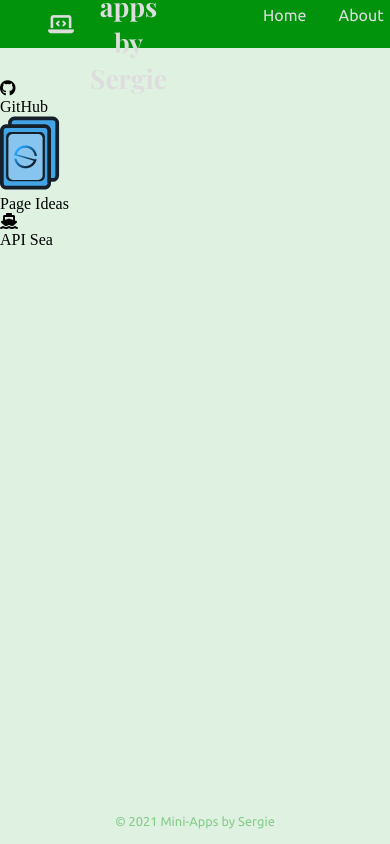
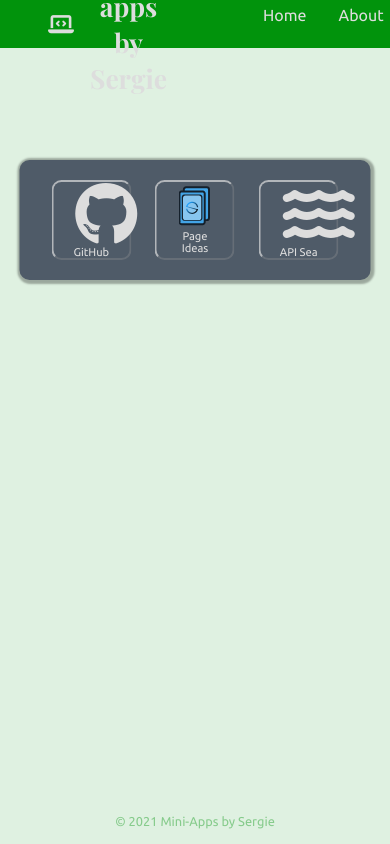
Before and after one commit to Sergie-AGA/Mini_Apps, a React (Create React App) app: page /more in a window 390 px wide. Shown: the top 844 px of the page. Built offline with nearby package versions, Linux system fonts and the light colour scheme.

Commit message:
Styled the more resources page

```diff
--- a/public/css/style.css
+++ b/public/css/style.css
@@ -155,7 +155,8 @@ a {
   max-width: 1100px;
   border-radius: 10px;
   padding: 20px;
-  font-family: "Ubuntu", sans-serif; }
+  font-family: "Ubuntu", sans-serif;
+  box-shadow: 1px 1px 2px 3px rgba(0, 0, 0, 0.3); }
   @media screen and (max-width: 1024px) {
     .about {
       width: 95%;
@@ -173,6 +174,85 @@ a {
     text-align: justify;
     font-size: 1rem;
     margin: 0.8rem; }
+
+.more {
+  background-color: #4f5b68;
+  border-radius: 10px;
+  padding: 20px;
+  text-align: justify;
+  width: 40%;
+  position: absolute;
+  left: 50%;
+  top: 20rem;
+  transform: translatex(-50%);
+  box-shadow: 1px 1px 2px 3px rgba(0, 0, 0, 0.3); }
+  @media screen and (max-width: 1024px) {
+    .more {
+      width: 60%;
+      top: 15rem; } }
+  @media screen and (max-width: 768px) {
+    .more {
+      width: 90%;
+      top: 10rem; } }
+  .more__box {
+    display: flex;
+    align-items: center;
+    justify-content: space-around;
+    flex-wrap: wrap; }
+  .more__buttons {
+    text-align: center;
+    padding: 5px;
+    border-radius: 10px;
+    width: 8rem;
+    height: 8rem;
+    border-top: solid 2px rgba(221, 221, 221, 0.7);
+    border-right: solid 2px rgba(157, 157, 157, 0.3);
+    border-bottom: solid 2px rgba(157, 157, 157, 0.3);
+    border-left: solid 2px rgba(221, 221, 221, 0.7);
+    cursor: pointer;
+    transition: 0.3s;
+    position: relative; }
+    @media screen and (max-width: 1024px) {
+      .more__buttons {
+        width: 6.5rem;
+        height: 6.5rem; } }
+    @media screen and (max-width: 768px) {
+      .more__buttons {
+        width: 5rem;
+        height: 5rem; } }
+    .more__buttons__container {
+      position: absolute;
+      top: 50%;
+      left: 50%;
+      transform: translate(-50%, -50%); }
+    .more__buttons:active {
+      border-top: solid 2px rgba(157, 157, 157, 0.3);
+      border-right: solid 2px rgba(221, 221, 221, 0.7);
+      border-bottom: solid 2px rgba(221, 221, 221, 0.7);
+      border-left: solid 2px rgba(157, 157, 157, 0.3); }
+    .more__buttons:hover {
+      background-color: rgba(55, 55, 55, 0.6); }
+    .more__buttons__icon {
+      width: 4rem;
+      font-size: 4rem;
+      color: #ddd;
+      fill: #ddd; }
+      @media screen and (max-width: 1024px) {
+        .more__buttons__icon {
+          width: 3rem; } }
+      @media screen and (max-width: 768px) {
+        .more__buttons__icon {
+          width: 2rem; } }
+    .more__buttons__label {
+      font-family: "Ubuntu", sans-serif;
+      font-weight: 400;
+      color: #ddd; }
+      @media screen and (max-width: 1024px) {
+        .more__buttons__label {
+          font-size: 0.8rem; } }
+      @media screen and (max-width: 768px) {
+        .more__buttons__label {
+          font-size: 0.7rem; } }
 
 .footer {
   position: fixed;
--- a/sass/_layout.scss
+++ b/sass/_layout.scss
@@ -122,7 +122,7 @@
   border-radius: 10px;
   padding: 20px;
   font-family: $font-sans;
-
+  box-shadow: 1px 1px 2px 3px rgba($color: #000000, $alpha: 0.3);
   @media screen and (max-width: $tablet) {
     width: 95%;
     padding: 7px;
@@ -145,6 +145,91 @@
   }
 }
 
+// MORE SECTION
+.more {
+  background-color: color(greyed-out);
+  border-radius: 10px;
+  padding: 20px;
+  text-align: justify;
+  width: 40%;
+  position: absolute;
+  left: 50%;
+  top: 20rem;
+  transform: translatex(-50%);
+  box-shadow: 1px 1px 2px 3px rgba($color: #000000, $alpha: 0.3);
+  @media screen and (max-width: $tablet) {
+    width: 60%;
+    top: 15rem;
+  }
+  @media screen and (max-width: $mobile) {
+    width: 90%;
+    top: 10rem;
+  }
+  &__box {
+    display: flex;
+    align-items: center;
+    justify-content: space-around;
+    flex-wrap: wrap;
+  }
+  &__buttons {
+    text-align: center;
+    padding: 5px;
+    border-radius: 10px;
+    width: 8rem;
+    height: 8rem;
+    border-top: solid 2px transparentize(color(grey-1), 0.3);
+    border-right: solid 2px transparentize(color(grey-3), 0.7);
+    border-bottom: solid 2px transparentize(color(grey-3), 0.7);
+    border-left: solid 2px transparentize(color(grey-1), 0.3);
+    cursor: pointer;
+    transition: 0.3s;
+    position: relative;
+    @media screen and (max-width: $tablet) {
+      width: 6.5rem;
+      height: 6.5rem;
+    }
+    @media screen and (max-width: $mobile) {
+      width: 5rem;
+      height: 5rem;
+    }
+    &__container {
+      @include centralized;
+    }
+    &:active {
+      border-top: solid 2px transparentize(color(grey-3), 0.7);
+      border-right: solid 2px transparentize(color(grey-1), 0.3);
+      border-bottom: solid 2px transparentize(color(grey-1), 0.3);
+      border-left: solid 2px transparentize(color(grey-3), 0.7);
+    }
+    &:hover {
+      background-color: color(grey-4);
+    }
+    &__icon {
+      width: 4rem;
+      font-size: 4rem;
+      color: color(grey-1);
+      fill: color(grey-1);
+      @media screen and (max-width: $tablet) {
+        width: 3rem;
+      }
+      @media screen and (max-width: $mobile) {
+        width: 2rem;
+      }
+    }
+    &__label {
+      font-family: $font-sans;
+      font-weight: 400;
+      color: color(grey-1);
+      @media screen and (max-width: $tablet) {
+        font-size: 0.8rem;
+      }
+      @media screen and (max-width: $mobile) {
+        font-size: 0.7rem;
+      }
+    }
+  }
+}
+
 // FOOTER
 .footer {
   position: fixed;
--- a/src/components/pages/More.jsx
+++ b/src/components/pages/More.jsx
@@ -10,7 +10,7 @@ const More = () => {
           href="https://github.com/Sergie-AGA"
           target="_blank">
           <div className="more__buttons__container">
-            <i className="fab fa-github" />
+            <i className="fab fa-github more__buttons__icon" />
             <p className="more__buttons__label">GitHub</p>
           </div>
         </a>
@@ -33,7 +33,7 @@ const More = () => {
           href="https://api-sea-by-sieger.herokuapp.com/"
           target="_blank">
           <div className="more__buttons__container">
-            <i className="fas fa-ship" />
+            <i className="fas fa-water more__buttons__icon" />
             <p className="more__buttons__label">API Sea</p>
           </div>
         </a>
```
Also changed, not shown: 1 other file (tests, documents, lock files or other folders).
